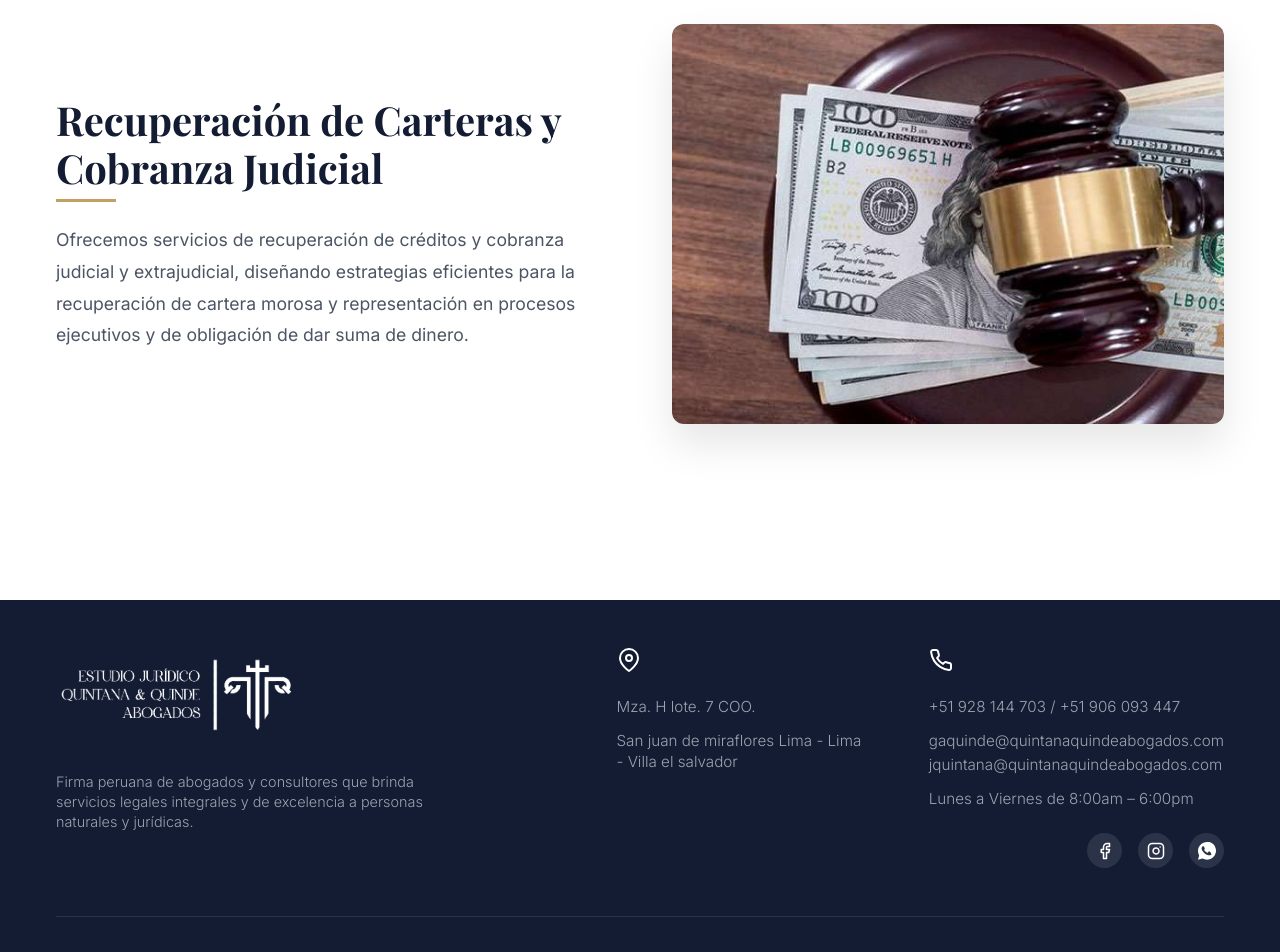
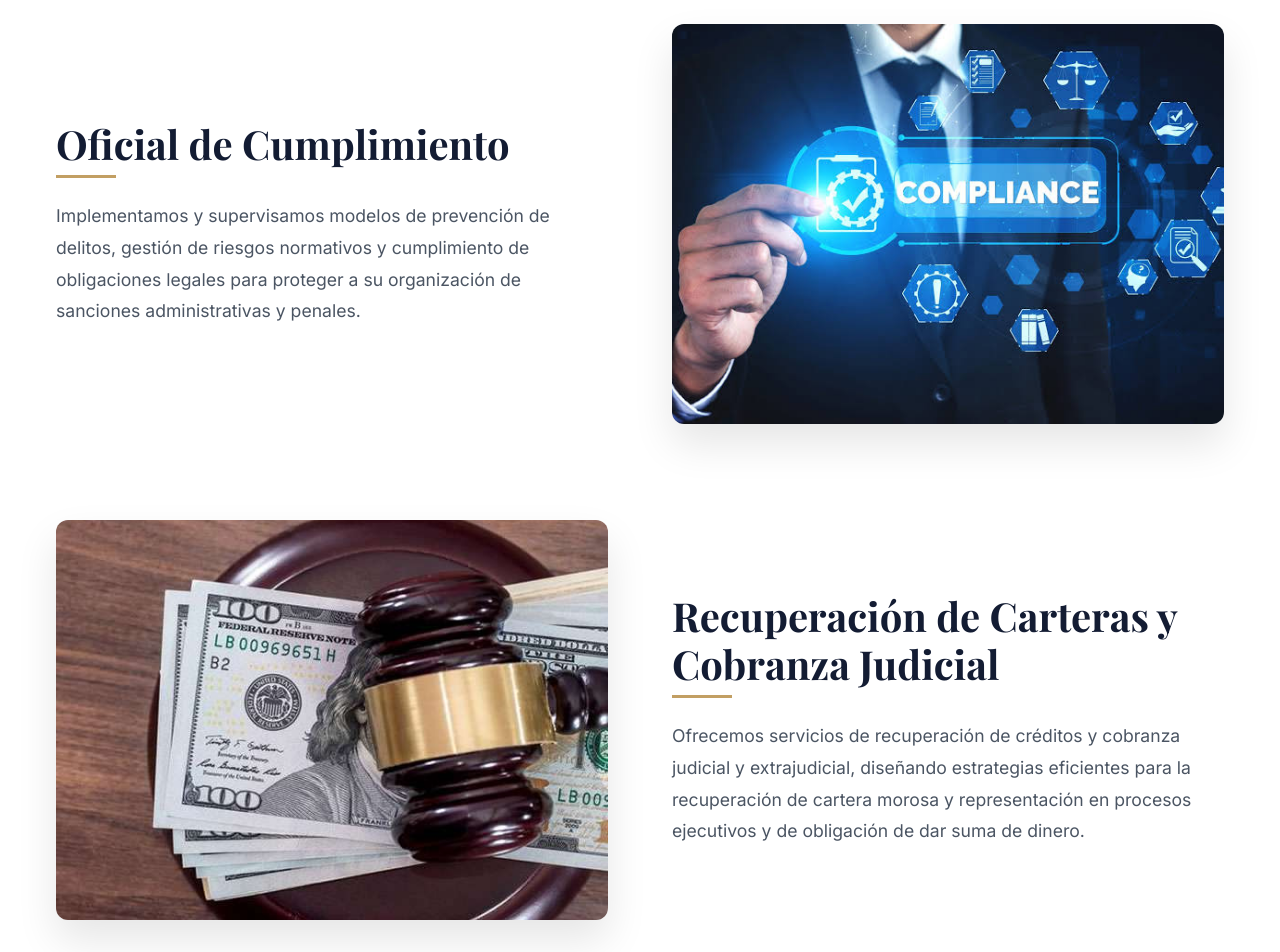
Before and after one commit to PepsiMan18/QuintanaQuinde, a React (Vite) app: page /areas-de-practica in a window 1280 px wide. Shown: the part 7020-7972 px from the top of the page. Built offline with nearby package versions, Linux system fonts and the light colour scheme; a web font is replaced by a local one.

Commit message:
Agregar servicio Oficial de Cumplimiento

```diff
--- a/src/components/Services.jsx
+++ b/src/components/Services.jsx
@@ -14,6 +14,7 @@ import imgNotarial from '../assets/derechonotarial.jpg';
 import imgProteccion from '../assets/derechoproteccion.jpg';
 import imgSocietario from '../assets/derechosocietario.jpg';
 import imgRecuperacion from '../assets/recuperacioncartera.jpg';
+import imgOficialCumplimiento from '../assets/oficialdecum.jfif';
 
 const Services = () => {
   const carouselRef = useRef(null);
@@ -79,6 +80,7 @@ const Services = () => {
     { title: 'Derecho Penal', image: imgPenal },
     { title: 'Derecho Societario', image: imgSocietario },
     { title: 'Derecho de Protección del Consumidor', image: imgProteccion },
+    { title: 'Oficial de Cumplimiento', image: imgOficialCumplimiento },
     { title: 'Recuperación de Carteras y Cobranza Judicial', image: imgRecuperacion },
   ];
 
--- a/src/pages/AreasDePractica.jsx
+++ b/src/pages/AreasDePractica.jsx
@@ -13,6 +13,7 @@ import imgNotarial from '../assets/derechonotarial.jpg';
 import imgProteccion from '../assets/derechoproteccion.jpg';
 import imgSocietario from '../assets/derechosocietario.jpg';
 import imgRecuperacion from '../assets/recuperacioncartera.jpg';
+import imgOficialCumplimiento from '../assets/oficialdecum.jfif';
 
 const practices = [
   {
@@ -94,6 +95,12 @@ const practices = [
     description: 'Asesoramos a empresas en el cumplimiento de normas de protección al consumidor, atención de reclamos y defensa en procedimientos administrativos ante INDECOPI.'
   },
   {
+    id: 'oficial-cumplimiento',
+    title: 'Oficial de Cumplimiento',
+    image: imgOficialCumplimiento,
+    description: 'Implementamos y supervisamos modelos de prevención de delitos, gestión de riesgos normativos y cumplimiento de obligaciones legales para proteger a su organización de sanciones administrativas y penales.'
+  },
+  {
     id: 'cobranza',
     title: 'Recuperación de Carteras y Cobranza Judicial',
     image: imgRecuperacion,
```
Also changed, not shown: src/assets/oficialdecum.jfif (added).
